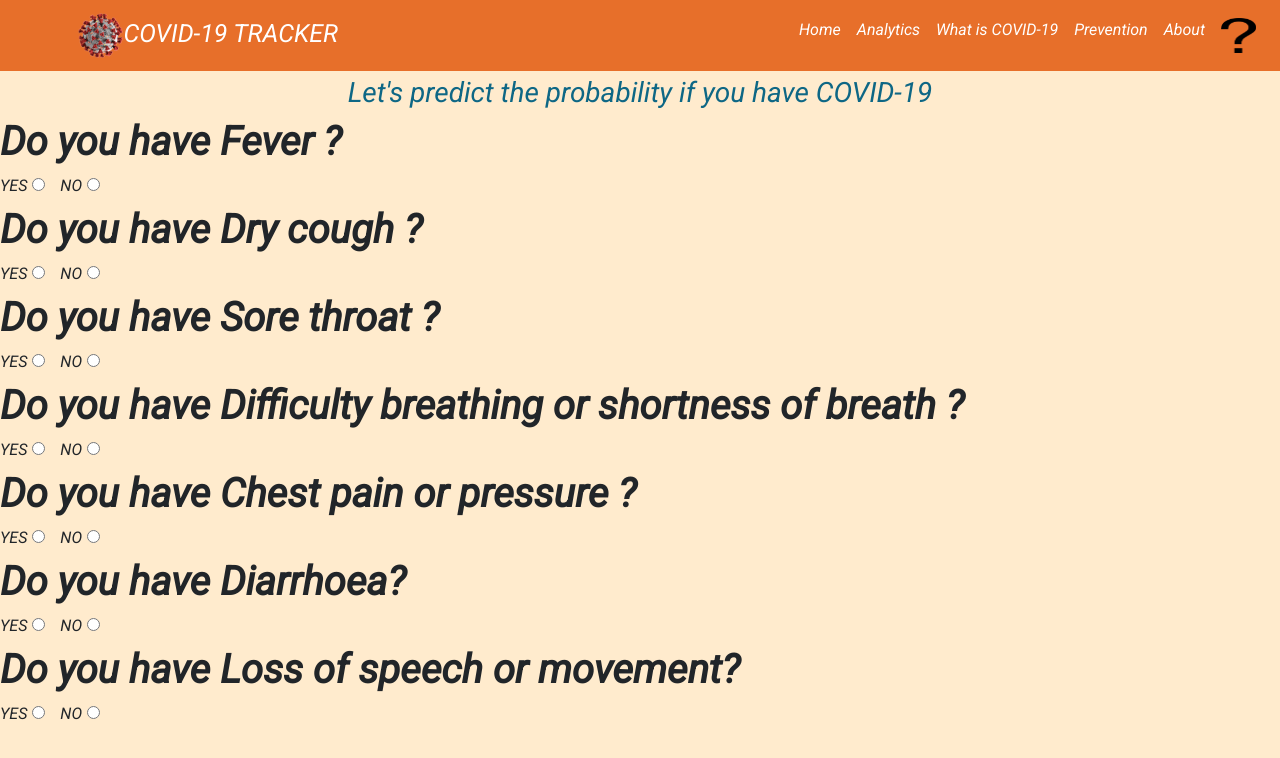
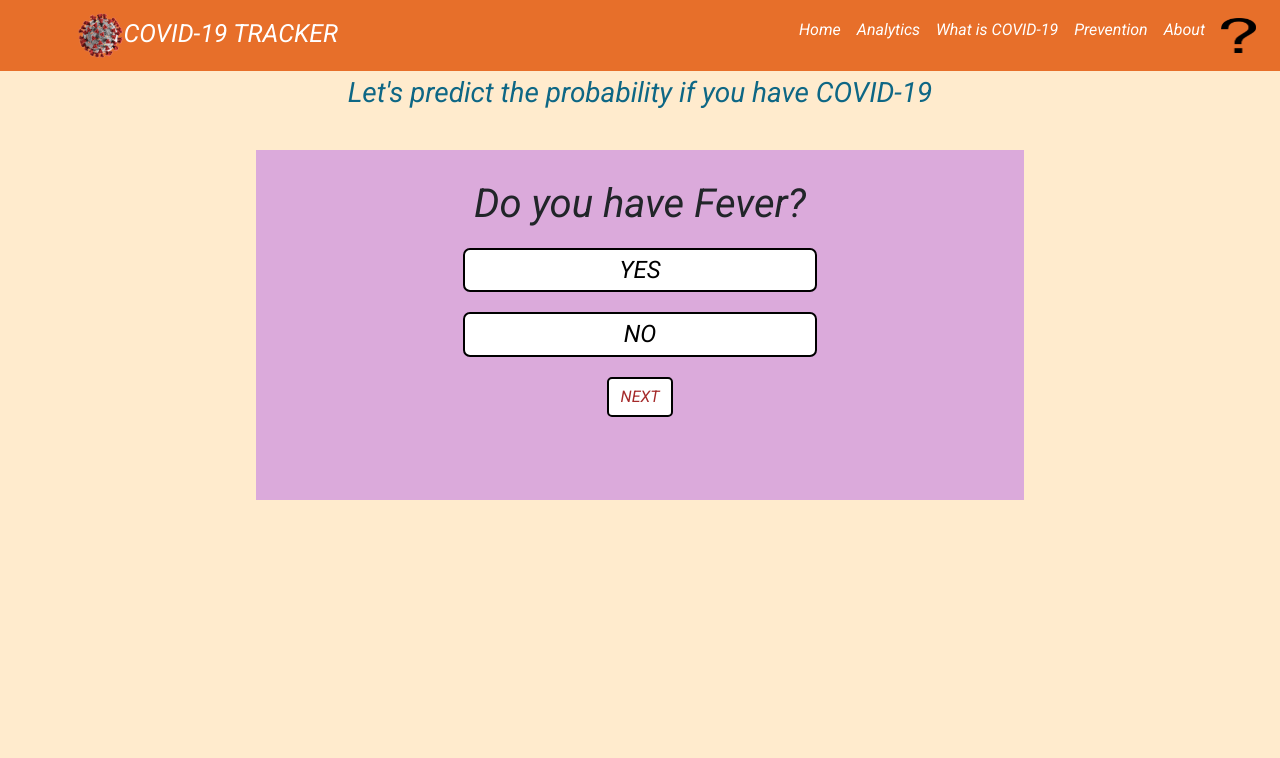
Before and after one commit to Farzana-Rahman/First-project, a React (Create React App) app in the folder my-app/: page /prediction in a window 1280 px wide. Shown: the top 758 px of the page. Built offline with nearby package versions, Linux system fonts and the light colour scheme.

Commit message:
added prediction page

```diff
--- a/my-app/src/App.css
+++ b/my-app/src/App.css
@@ -104,14 +104,36 @@ p{
   text-align: center;
 }
 
-.map{
-  margin: 40px 100px;
+
+
+
+.op-style{
+  align-items: center;
+  background-color: rgb(219, 170, 219);
+  margin: 40px auto;
+  width: 60%;
+  padding: 30px;
+  height:350px
 }
-
-@media (max-width: 575.98px) {
-  .navbar-nav{
-    align-items: center;
-    margin-left:none ;
-  }
+.options{
+  background-color: white;
+  padding: 6px;
+  border-radius: 7px;
+  color: black;
+  border:black 2px solid;
+  width: 50%;
+  margin: 5px auto;
+  margin-bottom: 20px;
+  margin-top: 20px;
+}
+.btn{
+  background-color: white;
+  border-radius: 5px;
+  color: brown;
+  border:black 2px solid;
 
 }
+.btn:hover{
+  background-color: gray;
+
+}
--- a/my-app/src/Components/Prediction.js
+++ b/my-app/src/Components/Prediction.js
@@ -1,4 +1,5 @@
 import React, { Component } from 'react';
+import Question from './Question';
 
 class Prediction extends Component {
 
@@ -6,90 +7,18 @@ class Prediction extends Component {
     render() {
         return (
             <>
-            <div>
+            <div style={{textAlign:"center"}}>
+
                 <h3>Let's predict the probability if you have COVID-19</h3>
 
-                <h1><b>Do you have Fever ? </b></h1>
-                <label>YES
-                <input type="radio" name="ans" value="YES" style={{marginLeft:"5px"}}></input>
-                </label>
-                <label style={{marginLeft:"15px"}}>NO
-                <input type="radio" name="ans" value="NO" style={{marginLeft:"5px"}}></input>
-                </label>
+
+            <div className="op-style" >
+                  <Question></Question>
+            </div>
+
 
             </div>
 
-            <div>
-
-                <h1><b>Do you have Dry cough ? </b></h1>
-                <label>YES
-                <input type="radio" name="ans" value="YES" style={{marginLeft:"5px"}}></input>
-                </label>
-                <label style={{marginLeft:"15px"}}>NO
-                <input type="radio" name="ans" value="NO" style={{marginLeft:"5px"}}></input>
-                </label>
-
-            </div>
-
-            <div>
-
-                <h1><b>Do you have Sore throat ? </b></h1>
-                <label>YES
-                <input type="radio" name="ans" value="YES" style={{marginLeft:"5px"}}></input>
-                </label>
-                <label style={{marginLeft:"15px"}}>NO
-                <input type="radio" name="ans" value="NO" style={{marginLeft:"5px"}}></input>
-                </label>
-
-            </div>
-
-            <div>
-
-                <h1><b>Do you have Difficulty breathing or shortness of breath ? </b></h1>
-                <label>YES
-                <input type="radio" name="ans" value="YES" style={{marginLeft:"5px"}}></input>
-                </label>
-                <label style={{marginLeft:"15px"}}>NO
-                <input type="radio" name="ans" value="NO" style={{marginLeft:"5px"}}></input>
-                </label>
-
-            </div>
-
-            <div>
-
-                <h1><b>Do you have Chest pain or pressure ? </b></h1>
-                <label>YES
-                <input type="radio" name="ans" value="YES" style={{marginLeft:"5px"}}></input>
-                </label>
-                <label style={{marginLeft:"15px"}}>NO
-                <input type="radio" name="ans" value="NO" style={{marginLeft:"5px"}}></input>
-                </label>
-
-            </div>
-
-            <div>
-
-                <h1><b>Do you have Diarrhoea? </b></h1>
-                <label>YES
-                <input type="radio" name="ans" value="YES" style={{marginLeft:"5px"}}></input>
-                </label>
-                <label style={{marginLeft:"15px"}}>NO
-                <input type="radio" name="ans" value="NO" style={{marginLeft:"5px"}}></input>
-                </label>
-
-            </div>
-
-            <div>
-
-                <h1><b>Do you have Loss of speech or movement? </b></h1>
-                <label>YES
-                <input type="radio" name="ans" value="YES" style={{marginLeft:"5px"}}></input>
-                </label>
-                <label style={{marginLeft:"15px"}}>NO
-                <input type="radio" name="ans" value="NO" style={{marginLeft:"5px"}}></input>
-                </label>
-
-            </div>
             </>
         );
     }
--- /dev/null
+++ b/my-app/src/Components/Question.js
@@ -0,0 +1,136 @@
+import React, { Component } from 'react';
+import Questions from './QuestionData'
+
+class Question extends Component {
+
+    constructor(props){
+        super(props)
+
+        this.state={
+            userAns:null,
+            currentIndex:0,
+            option:[],
+            ending:false,
+            score:0,
+            disable:true,
+
+        }
+    }
+
+
+
+    load(){
+        const {currentIndex} =this.state;
+        this.setState(() => {
+            return{
+                question:Questions[currentIndex].question,
+                option:Questions[currentIndex].option,
+                ans:Questions[currentIndex].ans,
+            }
+        })
+    }
+
+
+
+    nextQues = () =>{
+        const {userAns,score,ans} = this.state;
+
+        if(userAns === ans){
+            this.setState({score:score+1 })
+        }
+
+        this.setState({
+            currentIndex: this.state.currentIndex +1,
+            userAns:null,
+        })
+    }
+
+
+    componentDidMount(){
+        this.load();
+    }
+
+
+    checkAns(answer){
+        this.setState({
+            userAns:answer,
+            disable:false,
+        })
+
+
+    }
+
+
+    finish = () =>{
+        if(this.state.currentIndex === Questions.length-1){
+            this.setState({ending:true})
+        }
+    }
+
+    componentDidUpdate(prevProps,prevState){
+        const {currentIndex} =this.state;
+        if(this.state.currentIndex !== prevState.currentIndex){
+
+            this.setState(() => {
+                return{
+                    question:Questions[currentIndex].question,
+                    option:Questions[currentIndex].option,
+                    ans:Questions[currentIndex].ans,
+                    disable:true,
+                }
+            })
+
+        }
+
+    }
+
+    render() {
+
+        let {question,option,ans,currentIndex,userAns,ending}=this.state;
+        if(ending){
+            return(<div>
+
+                <h2 style={{marginTop:"100px"}}>There is ...% possibility that you have COVID-19</h2>
+
+
+            </div>
+
+            )
+
+
+
+        }
+
+        return (
+            <>
+            <div>
+                <h1>{question}</h1>
+                {
+                 option.map(option =>
+                        <h4 key={option.id}  onClick={()=> this.checkAns(option)} className="options">
+                           {option}
+                        </h4>
+
+                    )
+                }
+                {
+                    currentIndex < Questions.length-1
+                    ?<button disable={this.state.disable} onClick={this.nextQues} className="btn">NEXT</button>
+                    :null
+                }
+                {
+                    currentIndex === Questions.length-1
+                    ?<button disable={this.state.disable} onClick={this.finish} className="btn">RESULT</button>
+                    :null
+                }
+
+
+
+
+            </div>
+            </>
+        );
+    }
+}
+
+export default Question;
--- /dev/null
+++ b/my-app/src/Components/QuestionData.js
@@ -0,0 +1,43 @@
+const Questions=[
+    {
+        id:0,
+        question:"Do you have Fever?",
+        option:["YES","NO"],
+        ans:"YES"
+    },
+    {
+        id:1,
+        question:"Do you have Dry cough?",
+        option:["YES","NO"],
+        ans:"YES"
+    },
+    {
+        id:2,
+        question:"Do you have Sore throat?",
+        option:["YES","NO"],
+        ans:"YES"
+    },
+    {
+        id:3,
+        question:"Do you have Difficulty breathing or shortness of breath?",
+        option:["YES","NO"],
+        ans:"YES"
+    },
+    {
+        id:4,
+        question:"Do you have Chest pain or pressure?",
+        option:["YES","NO"],
+        ans:"YES"
+    },
+    {
+        id:5,
+        question:"Do you have Loss of speech or movement?",
+        option:["YES","NO"],
+        ans:"YES"
+    },
+
+]
+
+
+
+export default Questions;
```
